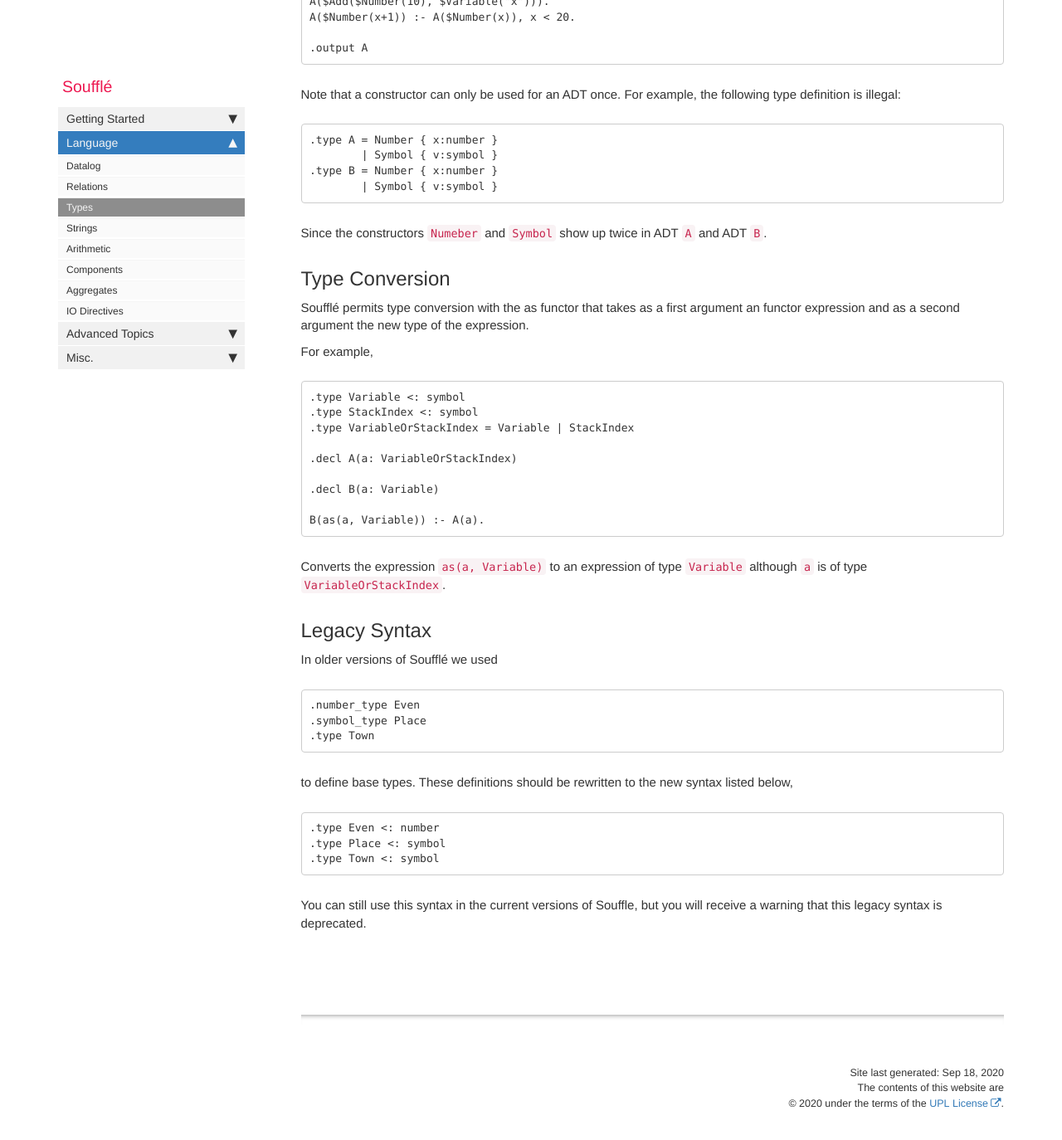
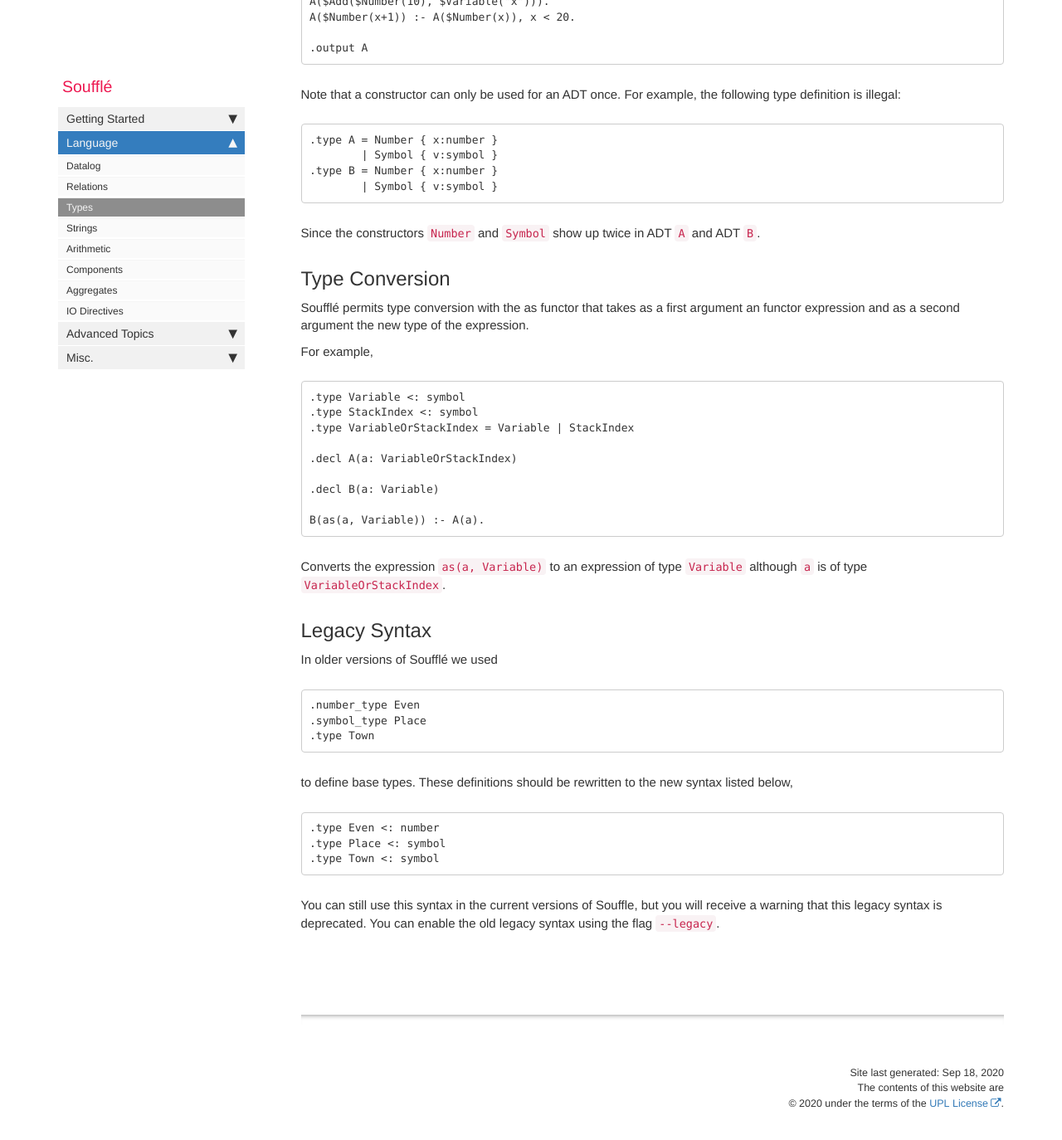
Before and after one commit to souffle-lang/souffle-lang.github.io, a Jekyll site: the page built from pages/docs/types.md, in a window 1280 px wide and 1400 px high, scrolled down 7952 px. Shown: the top 1374 px of the window at 83% size. Built offline with Jekyll 4.4.1, drawn with Linux system fonts in a browser that asks for light colours; comment, search, counter and statistics services are not loaded.

Commit message:
Fixed typos

````diff
--- a/pages/docs/types.md
+++ b/pages/docs/types.md
@@ -312,7 +312,7 @@ the following type definition is illegal:
 .type B = Number { x:number }
         | Symbol { v:symbol }
 ```
-Since the constructors `Numeber` and `Symbol` show up twice in ADT `A` and ADT `B`.
+Since the constructors `Number` and `Symbol` show up twice in ADT `A` and ADT `B`.
 
 ## Type Conversion
 
@@ -349,3 +349,4 @@ to define base types. These definitions should be rewritten to the new syntax li
 .type Town <: symbol
 ```
 You can still use this syntax in the current versions of Souffle, but you will receive a warning that this legacy syntax is deprecated.
+You can enable the old legacy syntax using the flag `--legacy`.
````
